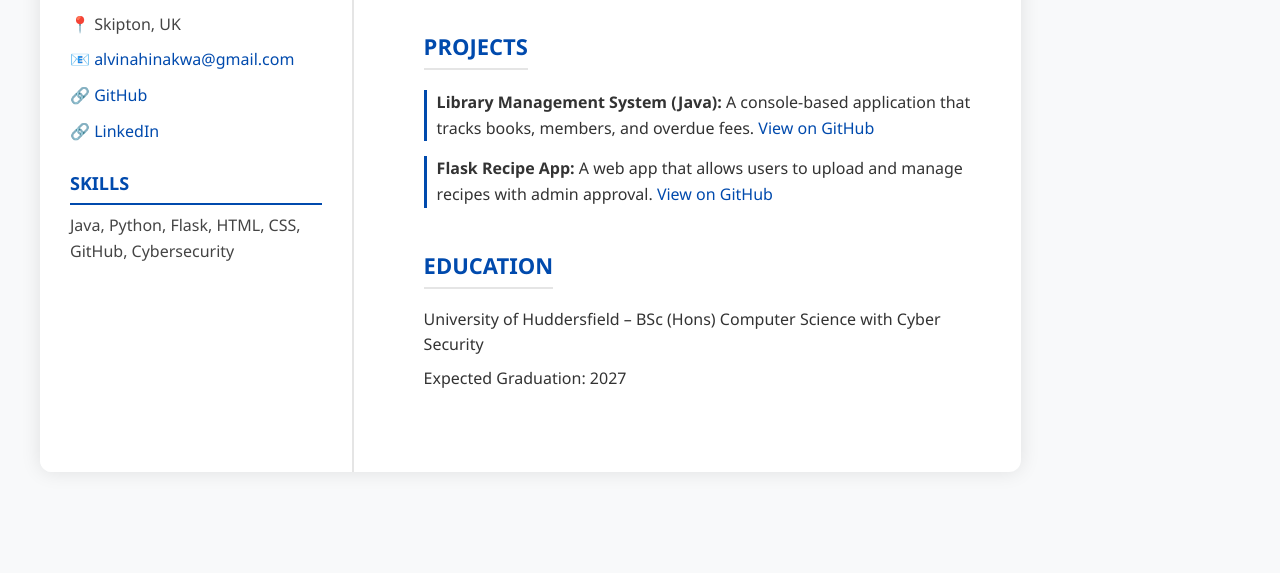
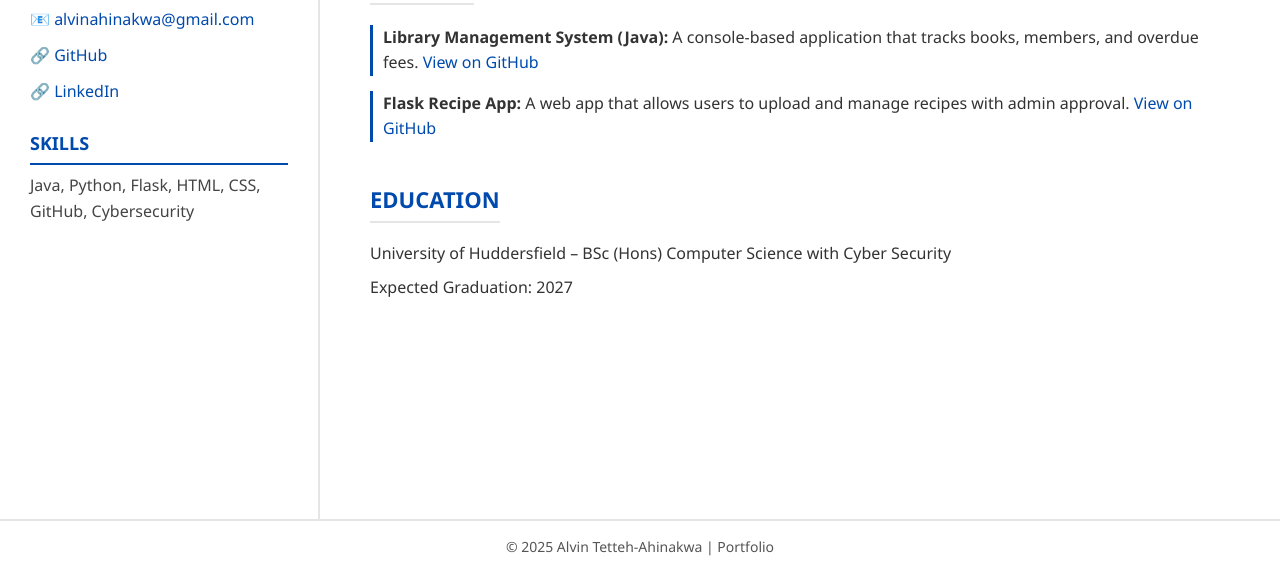
Before and after one commit to Alvin90121/alvinahinakwa, a plain HTML site: page index.html in a window 1280 px wide. Shown: the part 227-800 px from the top of the page. Drawn offline with Linux system fonts and the light colour scheme; files that its build step writes are made by us from their sources.

Commit message:
Update style.css

```diff
--- a/css/style.css
+++ b/css/style.css
@@ -7,40 +7,40 @@
 
 /* ===== Root Colors ===== */
 :root {
-  --bg-color: #f8f9fa;           /* light background */
-  --text-color: #1a1a1a;         /* main text */
-  --accent-color: #004aad;       /* blue accent */
-  --secondary-color: #e5e5e5;    /* subtle dividers */
-  --sidebar-bg: #ffffff;         /* sidebar background */
-  --main-bg: #ffffff;            /* main content background */
+  --bg-color: #f8f9fa;
+  --text-color: #1a1a1a;
+  --accent-color: #004aad;
+  --secondary-color: #e5e5e5;
+  --sidebar-bg: #ffffff;
+  --main-bg: #ffffff;
 }
 
 /* ===== Body ===== */
+html, body {
+  height: 100%;
+}
+
 body {
   font-family: "Segoe UI", Roboto, Arial, sans-serif;
   background-color: var(--bg-color);
   color: var(--text-color);
   line-height: 1.6;
-  padding: 40px;
+
   display: flex;
-  justify-content: center;
+  flex-direction: column;
+  min-height: 100vh;
 }
 
-/* ===== Layout ===== */
+/* ===== Container (full width main layout) ===== */
 .container {
-  display: grid;
-  grid-template-columns: 1fr 2fr;
-  gap: 40px;
-  max-width: 1000px;
-  width: 100%;
+  display: flex;
+  flex: 1; /* fill available space between header and footer */
   background: var(--main-bg);
-  box-shadow: 0 0 20px rgba(0, 0, 0, 0.1);
-  border-radius: 12px;
-  overflow: hidden;
 }
 
 /* ===== Sidebar ===== */
 .sidebar {
+  width: 25%;
   background-color: var(--sidebar-bg);
   padding: 40px 30px;
   border-right: 2px solid var(--secondary-color);
@@ -67,9 +67,10 @@ body {
   margin-bottom: 8px;
 }
 
-/* ===== Main Content ===== */
+/* ===== Main Content (now full-width area) ===== */
 .main {
-  padding: 40px 30px;
+  flex: 1; /* take all remaining space */
+  padding: 40px 50px;
 }
 
 .main section {
@@ -114,12 +115,15 @@ a:hover {
   text-decoration: underline;
 }
 
-/* ===== Footer ===== */
+/* ===== Footer (sticks to bottom) ===== */
 footer {
+  background-color: var(--sidebar-bg);
+  border-top: 2px solid var(--secondary-color);
   text-align: center;
-  margin-top: 30px;
+  padding: 15px 0;
   font-size: 14px;
   color: #555;
+  margin-top: auto; /* pushes footer to bottom */
 }
 
 /* ===== Buttons (optional future use) ===== */
@@ -140,10 +144,11 @@ button:hover, .btn:hover {
 /* ===== Responsive ===== */
 @media (max-width: 768px) {
   .container {
-    grid-template-columns: 1fr;
+    flex-direction: column;
   }
 
   .sidebar {
+    width: 100%;
     border-right: none;
     border-bottom: 2px solid var(--secondary-color);
   }
```
